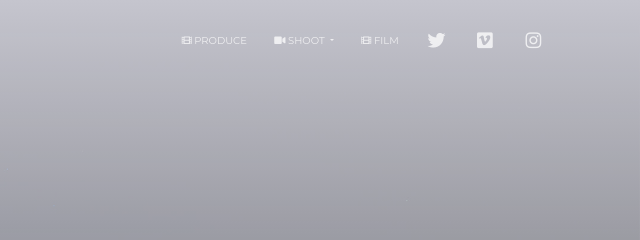
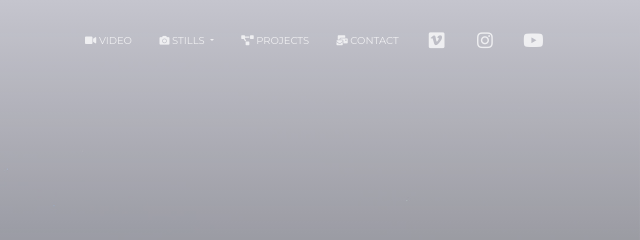
Before and after one commit to ChrisLBlack/alexPenrose, a website: page index.html in a window 1280 px wide. Shown: the top 240 px of the page, 640-1280 px from the left. Drawn offline with Linux system fonts and the light colour scheme; some packages are replaced by stand-ins of ours.

Commit message:
adding new font awesome link and icons

```diff
--- a/index.html
+++ b/index.html
@@ -12,7 +12,8 @@
   <meta content='width=device-width, initial-scale=1.0, maximum-scale=1.0, user-scalable=0, shrink-to-fit=no' name='viewport' />
   <!--     Fonts and icons     -->
   <link href="https://fonts.googleapis.com/css?family=Montserrat:400,700,200" rel="stylesheet" />
-  <link href="https://use.fontawesome.com/releases/v5.0.6/css/all.css" rel="stylesheet">
+  <link rel="stylesheet" href="https://use.fontawesome.com/releases/v5.6.3/css/all.css" integrity="sha384-UHRtZLI+pbxtHCWp1t77Bi1L4ZtiqrqD80Kn4Z8NTSRyMA2Fd33n5dQ8lWUE00s/" crossorigin="anonymous">
+
   <!-- CSS Files -->
   <link href="./assets/css/bootstrap.min.css" rel="stylesheet" />
   <link href="./assets/css/now-ui-kit.css?v=1.2.0" rel="stylesheet" />
@@ -36,14 +37,14 @@
         <ul class="navbar-nav">
           <li class="nav-item">
             <a class="nav-link" href="javascript:void(0)" onclick="">
-              <i class="fas fa-film"></i>
-              <p>Produce</p>
+              <i class="fas fa-video"></i>
+              <p>Video</p>
             </a>
           </li>
           <li class="nav-item dropdown">
             <a href="#" class="nav-link dropdown-toggle" id="navbarDropdownMenuLink1" data-toggle="dropdown">
-              <i class="fas fa-video"></i>
-              <p>Shoot</p>
+              <i class="fas fa-camera"></i>
+              <p>Stills</p>
             </a>
             <div class="dropdown-menu dropdown-menu-right" aria-labelledby="navbarDropdownMenuLink1">
               <a class="dropdown-item" href="./index.html">
@@ -56,26 +57,31 @@
           </li>
           <li class="nav-item">
             <a class="nav-link" href="javascript:void(0)" onclick="">
-              <!-- <i class="now-ui-icons arrows-1_cloud-download-93"></i> -->
-              <i class="fas fa-film"></i>
-              <p>Film</p>
+              <i class="fas fa-project-diagram"></i>
+              <p>Projects</p>
             </a>
           </li>
           <li class="nav-item">
-            <a class="nav-link" rel="tooltip" title="Follow us on Twitter" data-placement="bottom" href="https://vimeo.com/alexpenrose" target="_blank">
-              <i class="fab fa-twitter"></i>
-              <p class="d-lg-none d-xl-none">Twitter</p>
+            <a class="nav-link" href="javascript:void(0)" onclick="">
+              <i class="fas fa-mail-bulk"></i>
+              <p>Contact</p>
             </a>
           </li>
           <li class="nav-item">
-            <a class="nav-link" rel="tooltip" title="Check me out on Vimeo" data-placement="bottom" href="https://www.facebook.com/CreativeTim" target="_blank">
+            <a class="nav-link" rel="tooltip" title="Check me out on Vimeo" data-placement="bottom" href="https://vimeo.com/alexpenrose" target="_blank">
               <i class="fab fa-vimeo"></i>
               <p class="d-lg-none d-xl-none">Vimeo</p>
             </a>
           </li>
           <li class="nav-item">
-            <a class="nav-link" rel="tooltip" title="Follow us on Instagram" data-placement="bottom" href="https://www.instagram.com/CreativeTimOfficial" target="_blank">
+            <a class="nav-link" rel="tooltip" title="Follow me on Instagram" data-placement="bottom" href="https://www.instagram.com/alexpenrose" target="_blank">
               <i class="fab fa-instagram"></i>
+              <p class="d-lg-none d-xl-none">Instagram</p>
+            </a>
+          </li>
+          <li class="nav-item">
+            <a class="nav-link" rel="tooltip" title="Subscribe to me on Youtube" data-placement="bottom" href="https://www.youtube.com/EPPB-KNbY10" target="_blank">
+              <i class="fab fa-youtube"></i>
               <p class="d-lg-none d-xl-none">Instagram</p>
             </a>
           </li>
```
